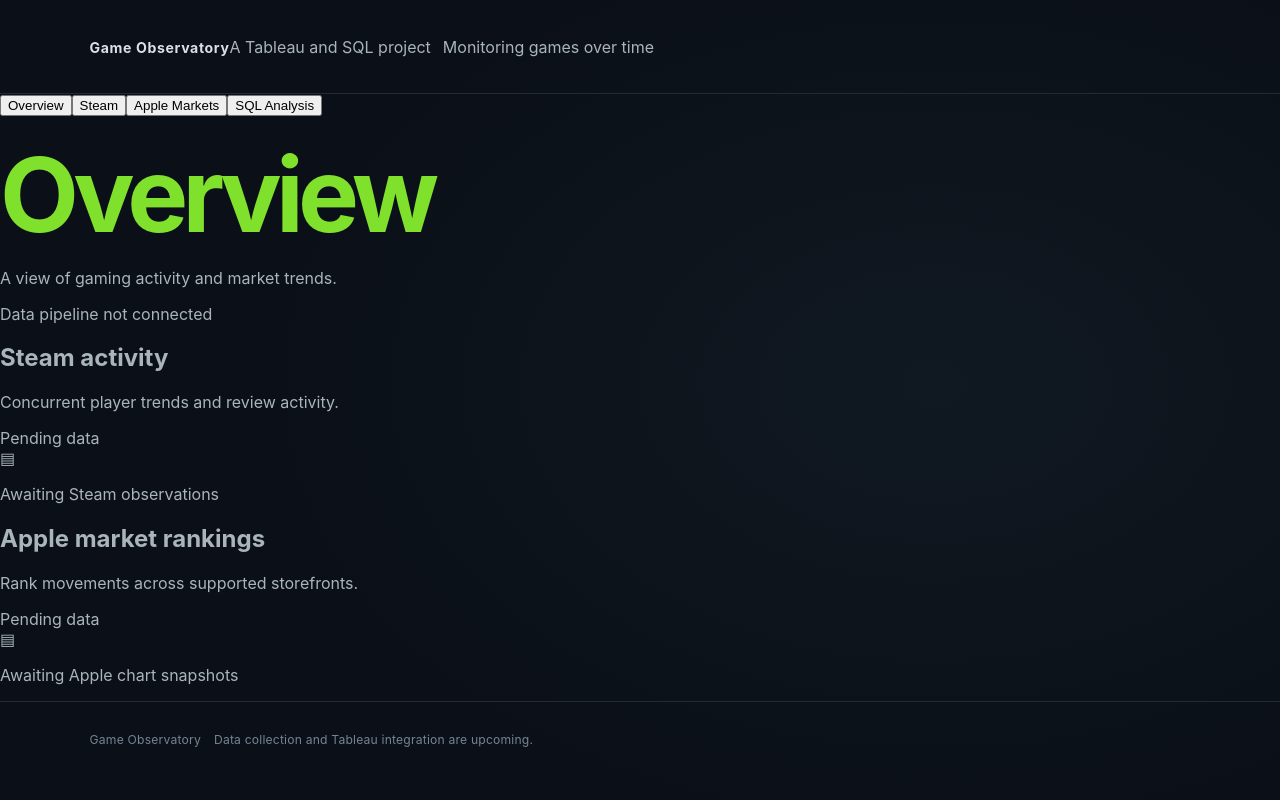
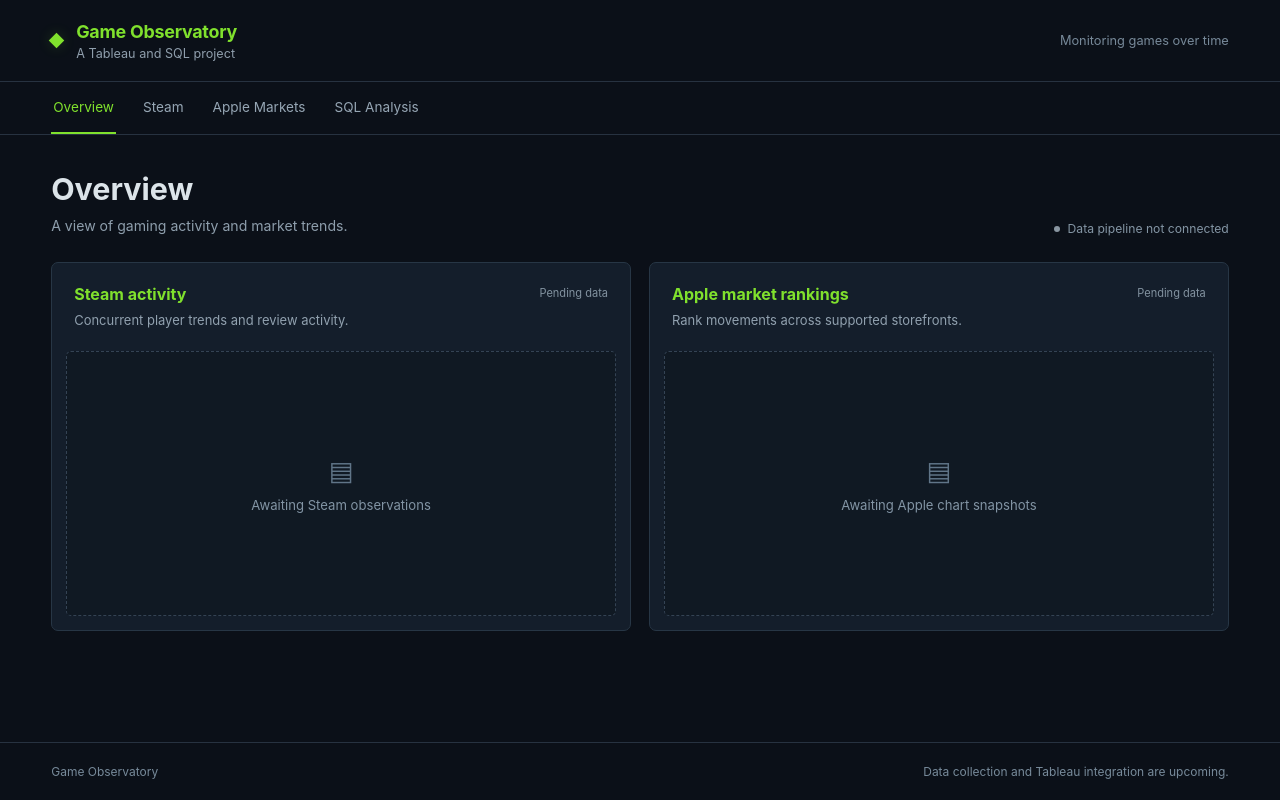
Before and after one commit to qatalyse/Game-Observatory, a React (Vite) app in the folder frontend/: page / in a window 1280 px wide. Built offline with nearby package versions, Linux system fonts and the light colour scheme.

Commit message:
feat(ui): introduce minimal dashboard shell - frontend/src/styles.css

```diff
--- a/frontend/src/styles.css
+++ b/frontend/src/styles.css
@@ -1,100 +1,71 @@
 :root {
   font-family: Inter, "Segoe UI", system-ui, -apple-system, sans-serif;
-  color: #a9b4bd;
+  color: #a7b4c0;
   background: #0b1018;
   font-synthesis: none;
   text-rendering: optimizeLegibility;
   -webkit-font-smoothing: antialiased;
 }
-
 * { box-sizing: border-box; }
-html, body, #root { margin: 0; min-height: 100%; }
+html, body, #root { min-height: 100%; margin: 0; }
 body { min-width: 320px; }
-
-.site-shell {
-  min-height: 100svh;
-  display: flex;
-  flex-direction: column;
-  background:
-    radial-gradient(ellipse 70% 75% at 73% 48%, rgba(28, 45, 56, .29), transparent 74%),
-    #0b1018;
+button { font: inherit; }
+.site-shell { min-height: 100svh; display: flex; flex-direction: column; background: #0b1018; }
+.site-header {
+  display: flex; align-items: center; justify-content: space-between; gap: 20px;
+  min-height: 82px; padding: 20px clamp(20px, 4vw, 64px);
+  border-bottom: 1px solid #273240;
 }
-
-.site-header {
-  display: flex;
-  align-items: center;
-  gap: 12px;
-  min-height: 94px;
-  padding: 24px clamp(28px, 7vw, 112px);
-  border-bottom: 1px solid #202b36;
+.brand { display: flex; align-items: center; gap: 14px; }
+.brand-mark {
+  width: 11px; height: 11px; flex: 0 0 11px;
+  background: #80e12d; transform: rotate(45deg);
+  box-shadow: 0 0 14px rgba(128, 225, 45, .2);
 }
-
-.brand-mark {
-  height: 11px;
-  width: 11px;
-  background: #80e12d;
-  transform: rotate(45deg);
-  box-shadow: 0 0 16px rgba(128, 225, 45, .22);
+.brand-text { display: flex; flex-direction: column; gap: 4px; }
+.site-name { color: #80e12d; font-size: 1.12rem; font-weight: 700; letter-spacing: -.015em; }
+.site-subtitle { color: #8f9eac; font-size: .79rem; }
+.header-note { color: #778999; font-size: .8rem; }
+.site-nav {
+  display: flex; gap: 25px; align-items: center; padding: 0 clamp(20px, 4vw, 64px);
+  min-height: 52px; border-bottom: 1px solid #273240; overflow-x: auto;
 }
-.site-name {
-  color: #d9e1e6;
-  font-weight: 650;
-  font-size: .88rem;
-  letter-spacing: .045em;
+.nav-link {
+  flex: 0 0 auto; color: #96a6b4; background: none; border: 0;
+  border-bottom: 2px solid transparent; height: 52px; cursor: pointer;
+  padding: 0 2px; font-size: .85rem;
 }
-
-.hero {
-  flex: 1;
-  display: flex;
-  align-items: center;
-  padding: 70px clamp(28px, 12vw, 190px);
+.nav-link:hover { color: #dce4e9; }
+.nav-link:focus-visible { outline: 2px solid #80e12d; outline-offset: -5px; }
+.nav-link.active { color: #80e12d; border-bottom-color: #80e12d; }
+.dashboard { width: 100%; max-width: 1500px; margin: 0 auto; padding: 35px clamp(20px, 4vw, 64px) 70px; flex: 1; }
+.page-heading { display: flex; align-items: flex-end; justify-content: space-between; gap: 18px; margin-bottom: 26px; }
+.page-heading h1 { color: #dce4e9; font-size: clamp(1.45rem, 2.4vw, 1.9rem); line-height: 1.25; margin: 0 0 7px; font-weight: 650; }
+.page-heading p { color: #8e9eac; font-size: .88rem; margin: 0; line-height: 1.5; }
+.page-status { display: inline-flex; align-items: center; gap: 8px; color: #8495a4; font-size: .76rem; white-space: nowrap; }
+.status-dot { width: 6px; height: 6px; background: #8996a1; border-radius: 100%; }
+.panel-grid { display: grid; grid-template-columns: repeat(2, minmax(0, 1fr)); gap: 18px; }
+.panel { min-width: 0; background: #141e2b; border: 1px solid #273645; border-radius: 7px; overflow: hidden; }
+.panel-heading { display: flex; align-items: flex-start; justify-content: space-between; gap: 12px; padding: 21px 22px 20px; }
+.panel-heading h2 { color: #80e12d; font-size: 1rem; font-weight: 650; margin: 0 0 7px; }
+.panel-heading p { margin: 0; color: #91a1af; font-size: .81rem; line-height: 1.5; }
+.panel-status { color: #8393a0; font-size: .69rem; white-space: nowrap; padding-top: 2px; }
+.panel-empty { display: flex; min-height: 265px; padding: 24px; margin: 0 14px 14px; border: 1px dashed #344354; border-radius: 5px; background: #101923; flex-direction: column; justify-content: center; align-items: center; gap: 11px; }
+.empty-symbol { color: #607588; font-size: 1.65rem; }
+.panel-empty p { color: #8294a4; font-size: .82rem; text-align: center; margin: 0; }
+.site-footer {
+  display: flex; justify-content: space-between; flex-wrap: wrap; gap: 12px;
+  border-top: 1px solid #273240; padding: 21px clamp(20px, 4vw, 64px);
+  color: #778a9a; font-size: .75rem;
 }
-.hero-content { max-width: 900px; }
-.eyebrow {
-  display: flex;
-  align-items: center;
-  gap: 12px;
-  color: #8796a4;
-  font-size: .7rem;
-  font-weight: 650;
-  text-transform: uppercase;
-  letter-spacing: .22em;
+@media (max-width: 760px) {
+  .header-note { display: none; }
+  .page-heading { align-items: flex-start; flex-direction: column; }
+  .panel-grid { grid-template-columns: 1fr; }
+  .panel-empty { min-height: 210px; }
+  .site-nav { gap: 22px; }
 }
-.eyebrow-line { width: 26px; height: 1px; background: #80e12d; }
-h1 {
-  margin: 26px 0 18px;
-  color: #80e12d;
-  font-size: clamp(3.15rem, 8vw, 6.6rem);
-  font-weight: 740;
-  line-height: 1.05;
-  letter-spacing: -.055em;
+@media (max-width: 420px) {
+  .panel-heading { flex-direction: column; }
+  .panel-status { padding: 0; }
 }
-.subtitle {
-  margin: 0;
-  color: #c5ced5;
-  font-size: clamp(1.2rem, 2.7vw, 1.75rem);
-  font-weight: 400;
-  letter-spacing: -.015em;
-}
-.rule { margin: 44px 0 22px; width: 62px; height: 2px; background: #344555; }
-.supporting-copy { margin: 0; font-size: 1rem; color: #7e8f9e; }
-.site-footer {
-  display: flex;
-  align-items: center;
-  gap: 13px;
-  flex-wrap: wrap;
-  min-height: 75px;
-  padding: 22px clamp(28px, 7vw, 112px);
-  border-top: 1px solid #202b36;
-  font-size: .76rem;
-  letter-spacing: .015em;
-  color: #738493;
-}
-.footer-dot { width: 3px; height: 3px; border-radius: 50%; background: #667888; }
-@media (max-width: 600px) {
-  .site-header { min-height: 75px; }
-  .hero { align-items: center; padding-top: 90px; padding-bottom: 100px; }
-  h1 { font-size: clamp(3rem, 14vw, 5rem); }
-  .rule { margin-top: 34px; }
-  .site-footer { gap: 9px; }
-}
```
